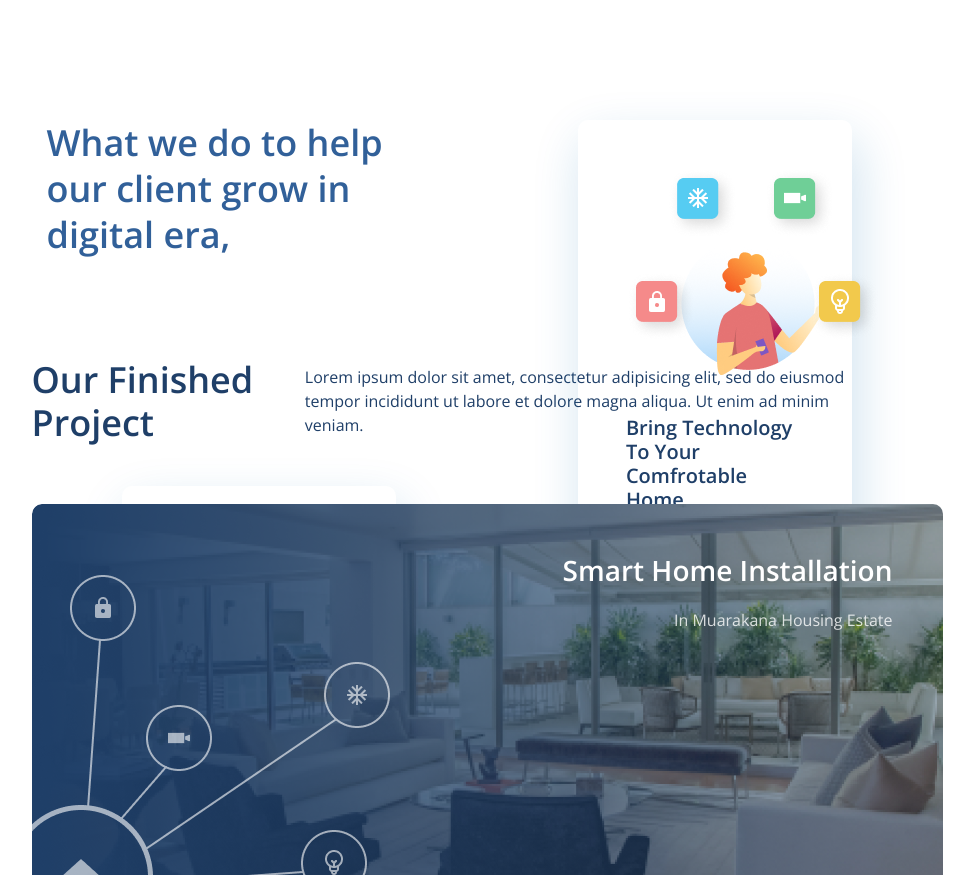
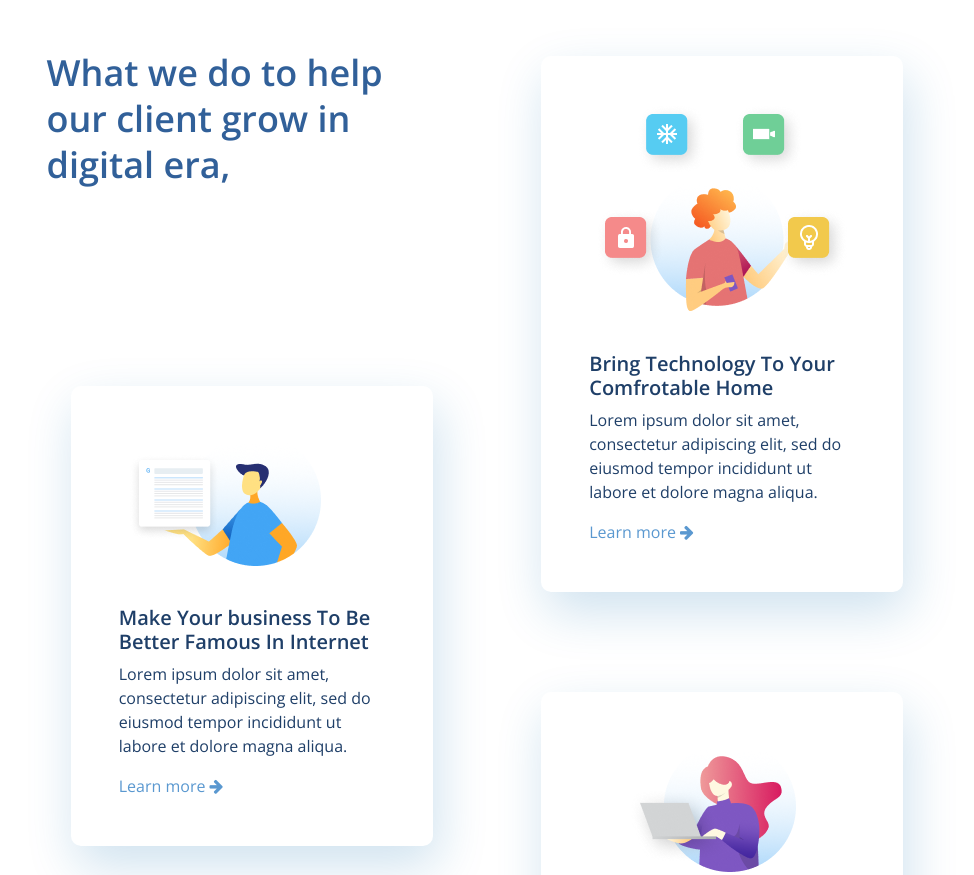
Before and after one commit to MalyukinAndrew/afrianska, a website: page app/index.html in a window 1280 px wide. Shown: the part 860-1735 px from the top of the page, without its empty margins (153-1127 px from the left). Drawn offline with nearby package versions, Linux system fonts and the light colour scheme; files that its build step writes are made by us from their sources.

Commit message:
small fixes to responsive

```diff
--- a/app/index.html
+++ b/app/index.html
@@ -56,7 +56,7 @@
                     What we do to help our client grow in digital era,
                 </h2>
                 <div class="services-cards row align-self-center align-items-center justify-content-around">
-                    <div class="col col-md-6 col-lg-5 col-xl-4">
+                    <div class="col col-md-6 col-lg-5">
                         <div class="services-cards-item">
                             <img src="img/1.png" alt="">
                             <h3>Make Your business To Be Better Famous In Internet</h3>
@@ -66,7 +66,7 @@
                             <a href="#">Learn more <i class="fa fa-arrow-right"></i></a>
                         </div>
                     </div>
-                    <div class="col col-md-6 col-lg-5 col-xl-4">
+                    <div class="col col-md-6 col-lg-5">
                         <div class="services-cards-item">
                             <img src="img/3.png" alt="">
                             <h3>Bring Technology To Your Comfrotable Home</h3>
@@ -85,8 +85,9 @@
                         </div>
                     </div>
                 </div>
+            </div>
+        </div>
     </section>
-
 
     <section class="projects">
         <div class="projects-wrapper">
@@ -117,11 +118,11 @@
                         <div class="projects-images-caption projects-images-caption--left">
                             <h3 class="projects-images-caption--title">Car-Rapetition App</h3>
                             <p class="projects-images-caption--description">Board</p>
-                          </div>
+                        </div>
                     </div>
                 </div>
-              </div>
-          </div>
+            </div>
+        </div>
     </section>
 
     <script src="js/menu.js"></script>
--- a/app/sass/_projects.scss
+++ b/app/sass/_projects.scss
@@ -1,5 +1,5 @@
 .projects {
-    margin: 100px 0;
+    margin: 110px 0;
     &-caption {
         align-items: center;
         text-align: center;
--- a/app/sass/_services.scss
+++ b/app/sass/_services.scss
@@ -1,5 +1,5 @@
 .services {
-    margin-top: 180px;
+    margin: 110px 0;
     h2 {
         color: $secondary-color;
         font-size: 36px;
@@ -23,18 +23,12 @@
         }
     }
 
-    &-wrapper{
-        position: relative;
-    }
-
     &-cards{
         position: initial;
-        margin-top: 30px;
+        margin-top: 50px;
 
         @media (min-width: $breakpoint-md) {
-            position: absolute;
-            top: 0;
-            margin: 0;
+            margin-top: -140px;
         }
     }
 
```
Also changed, not shown: dist/css/main.css, dist/index.html.
